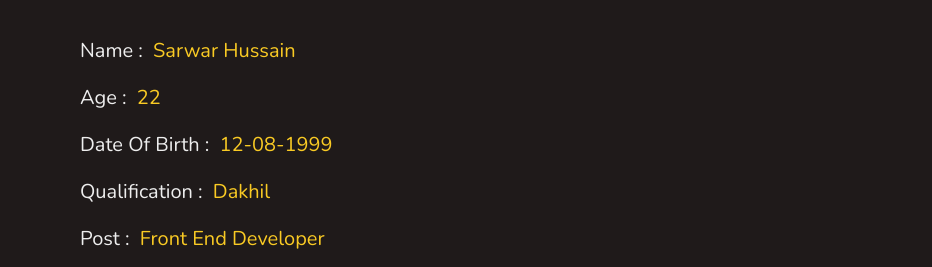
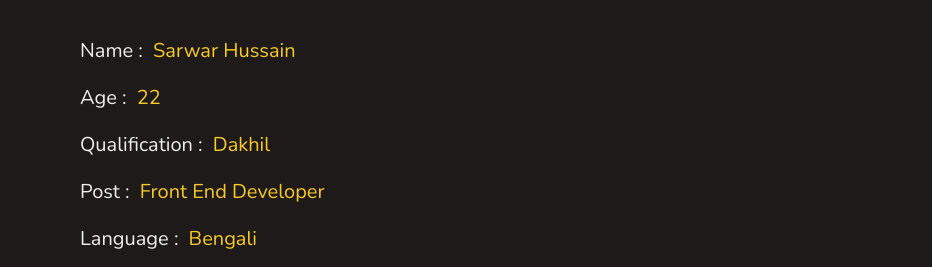
Before and after one commit to sarwarhusain/portfolio1, a plain HTML site: page index.html in a window 1280 px wide. Shown: the part 888-1155 px from the top of the page, without its empty margins (345-1277 px from the left). Drawn offline with nearby package versions, Linux system fonts and the light colour scheme.

Commit message:
second commit

```diff
--- a/index.html
+++ b/index.html
@@ -68,7 +68,6 @@
       <div class="info">
         <h3> <span> name : </span> Sarwar Hussain </h3>
         <h3> <span> age : </span> 22 </h3>
-        <h3> <span> date of Birth : </span> 12-08-1999 </h3>
         <h3> <span> qualification : </span> Dakhil </h3>
         <h3> <span> post : </span> front end developer </h3>
         <h3> <span> language : </span> Bengali </h3>
```
